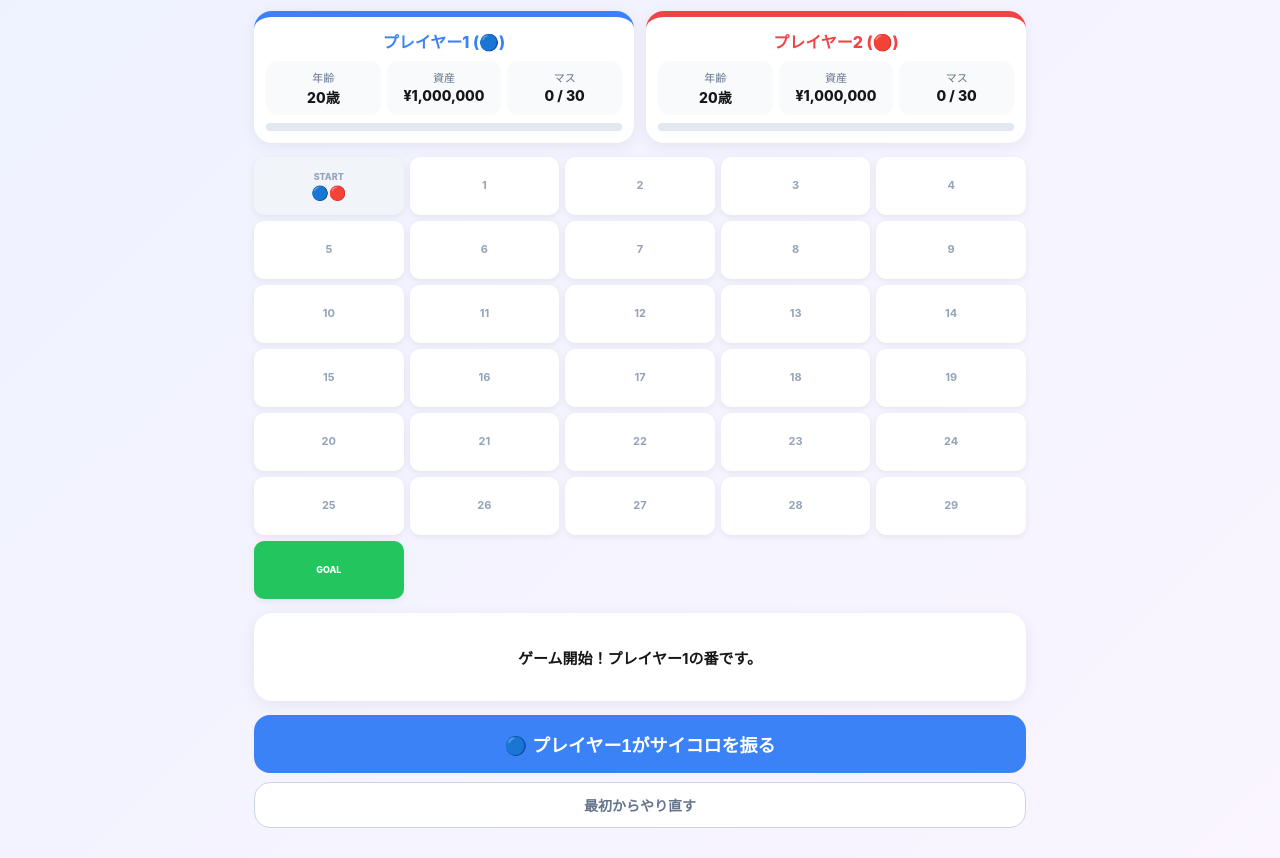
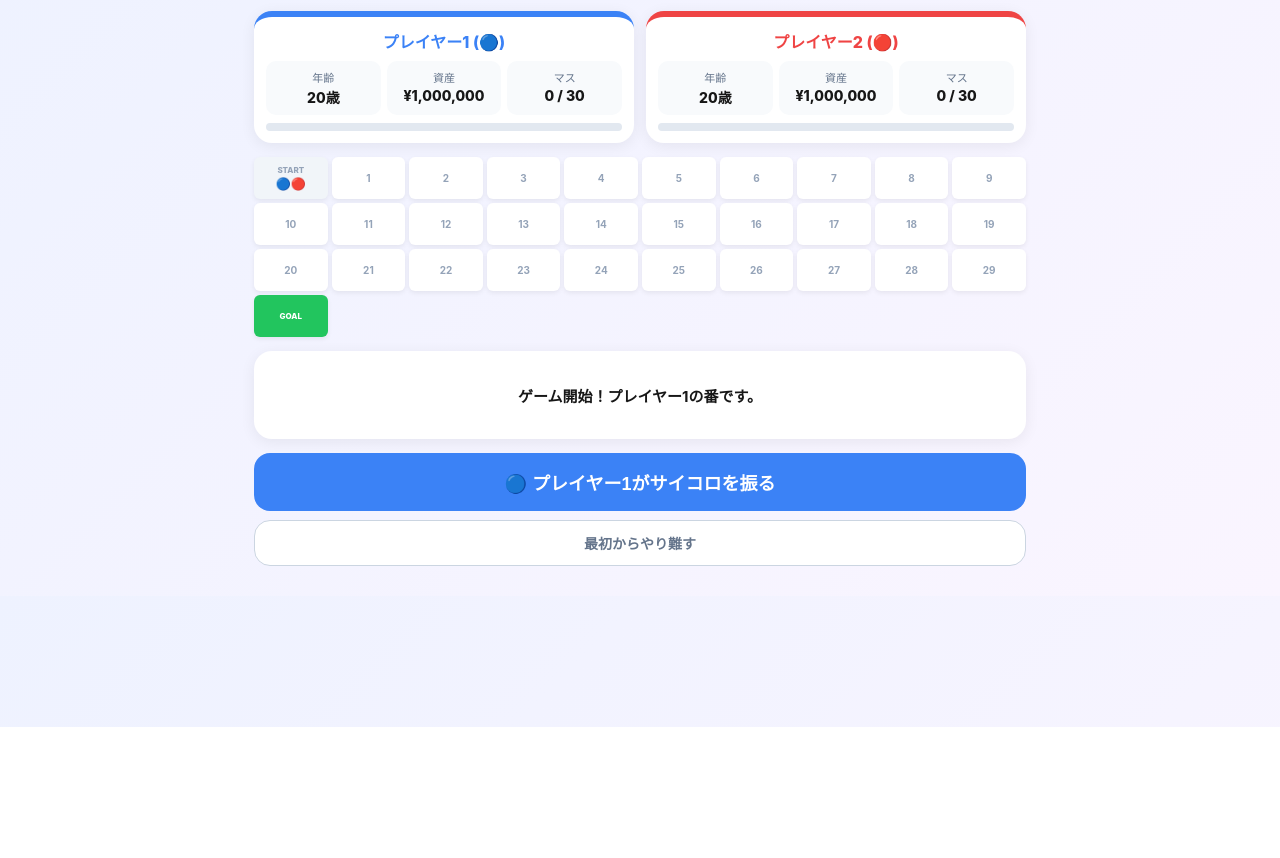
Before and after one commit to ritmonagasue-max/-, a plain HTML site: page index.html in a window 1280 px wide. Shown: the part 73-931 px from the top of the page. After the commit the page ends 800 px from the top, so only its background shows below. Drawn offline with Linux system fonts and the light colour scheme.

Commit message:
Update index.html

```diff
--- a/index.html
+++ b/index.html
@@ -19,12 +19,19 @@
 .progress-container{height:8px;background:#e2e8f0;border-radius:20px;overflow:hidden;margin-top:8px}
 .bar{height:100%;width:0%;transition:.3s}
 .p1-bar{background:#3b82f6}.p2-bar{background:#ef4444}
-.board{display:grid;grid-template-columns:repeat(5,1fr);gap:6px;margin:14px 0}
-.cell{height:58px;background:#fff;border-radius:10px;display:flex;flex-direction:column;align-items:center;justify-content:center;font-size:11px;font-weight:700;box-shadow:0 2px 7px #0001;position:relative}
-.cell-num{font-size:11px;color:#94a3b8}.cell-pieces{display:flex;gap:3px;margin-top:2px;font-size:14px}
 
-/* スタートとゴールのマスの文字サイズを小さく調整 */
-.start .cell-num, .goal .cell-num { font-size: 9px; font-weight: 800; }
+/* 盤面を1行10マス（PC/タブレット）に変更 */
+.board{display:grid;grid-template-columns:repeat(10,1fr);gap:4px;margin:14px 0}
+
+/* マスの高さを58pxから42pxに、角丸も少しシャープに縮小 */
+.cell{height:42px;background:#fff;border-radius:6px;display:flex;flex-direction:column;align-items:center;justify-content:center;font-size:10px;font-weight:700;box-shadow:0 2px 5px #0001;position:relative}
+.cell-num{font-size:10px;color:#94a3b8}
+
+/* コマの表示サイズを少し小さく、余白を調整 */
+.cell-pieces{display:flex;gap:2px;margin-top:1px;font-size:12px}
+
+/* スタートとゴールのマスの文字サイズをさらに小さく調整 */
+.start .cell-num, .goal .cell-num { font-size: 8px; font-weight: 800; }
 .start { background: #f1f5f9!important; }
 .goal{background:#22c55e!important;color:#fff}.goal .cell-num{color:#fff}
 
@@ -35,6 +42,11 @@ button{border:0;border-radius:16px;padding:16px;width:100%;font-size:18px;font-w
 button:disabled{opacity:.4;cursor:not-allowed}
 .reset{background:#fff;color:#64748b;margin-top:9px;border:1px solid #cbd5e1;font-size:14px;padding:12px}
 .result{display:none;text-align:center;background:#fff;border-radius:18px;padding:24px;margin-top:14px;box-shadow:0 4px 20px #0001}.show{display:block}
+
+/* スマホなどの狭い画面では1行5マスにして見やすさを維持 */
+@media(max-width:600px){
+  .board{grid-template-columns:repeat(5,1fr)}
+}
 </style>
 </head>
 <body><div class="app">
@@ -65,7 +77,7 @@ button:disabled{opacity:.4;cursor:not-allowed}
 <div class="board" id="board"></div>
 <div class="message" id="message">ゲーム開始！プレイヤー1の番です。</div>
 <button id="roll" class="btn-p1">🔵 プレイヤー1がサイコロを振る</button>
-<button class="reset" id="reset">最初からやり直す</button>
+<button class="reset" id="reset">最初からやり難す</button>
 <div class="result" id="result"></div>
 </div>
 
@@ -98,7 +110,6 @@ function render(){
   b.innerHTML="";
   for(let i=0;i<=30;i++){
     let d=document.createElement("div");
-    // i=0ならstart、i=30ならgoalのクラスを付与
     d.className="cell "+(i==0?"start":i==30?"goal":"");
 
     let numSpan = document.createElement("span");
```
